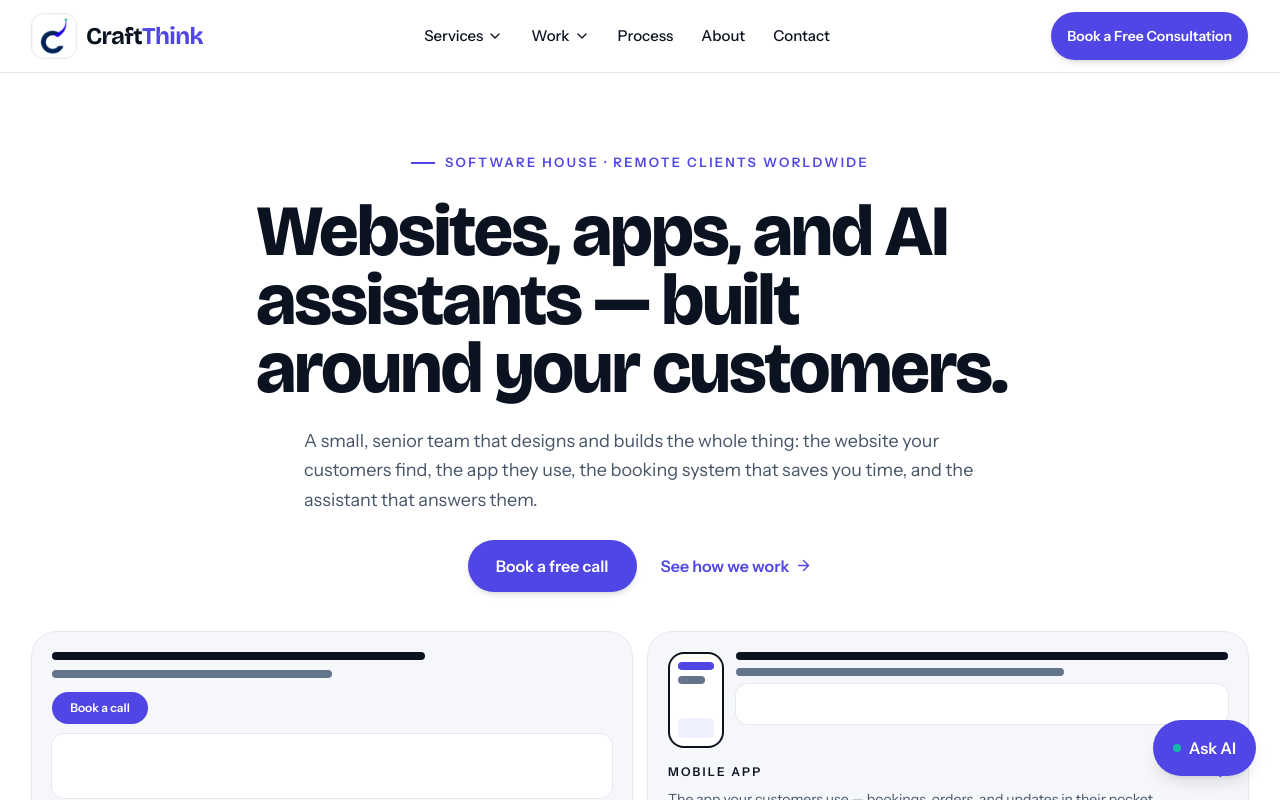
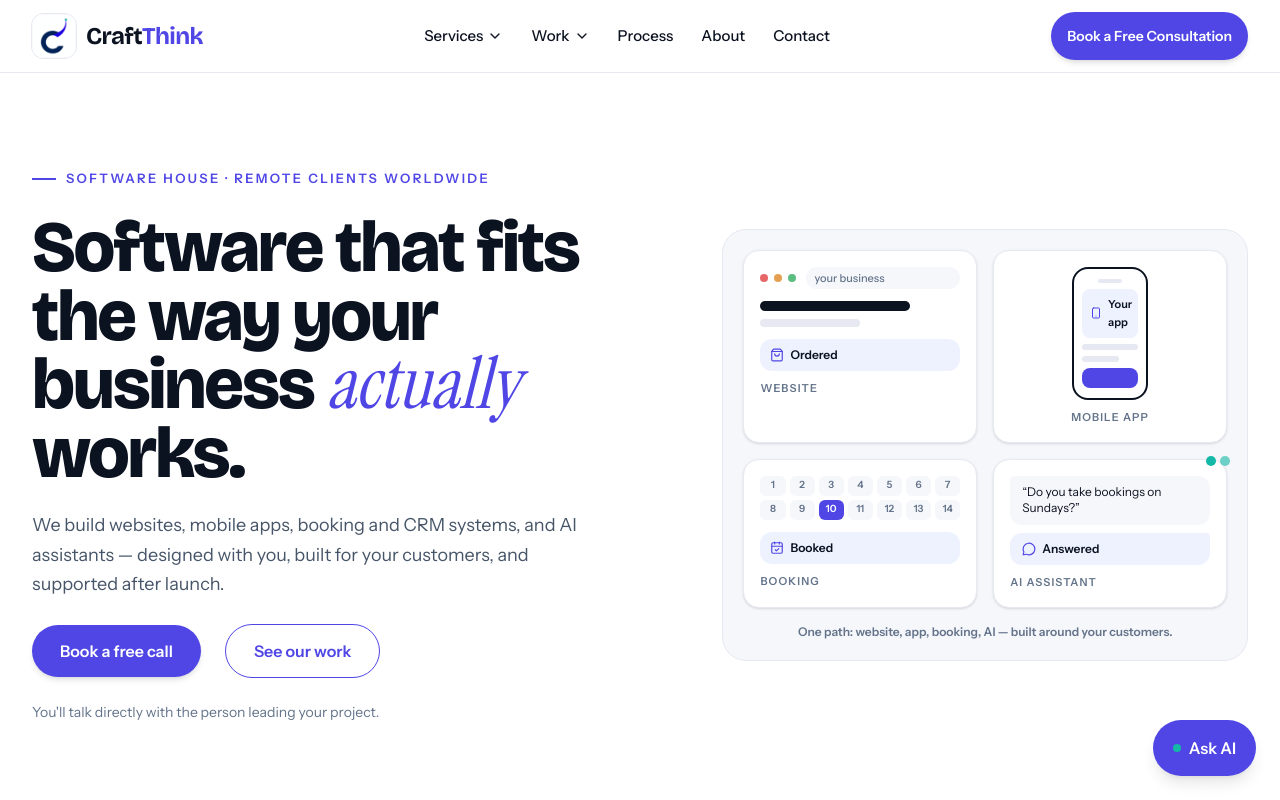
Before and after one commit to officialmuhammadusman/craft-think, a Next.js app: page / in a window 1280 px wide. Shown: the top 800 px of the page. Built offline with nearby package versions, Linux system fonts and the light colour scheme.

Commit message:
Hero reverted from Concept C to Concept A The Path per user feedback

```diff
--- a/src/app/page.tsx
+++ b/src/app/page.tsx
@@ -9,7 +9,7 @@ import { Container } from "@/components/ui/Container";
 import { Button } from "@/components/ui/Button";
 import { SectionHeading } from "@/components/ui/SectionHeading";
 import { Reveal } from "@/components/ui/Reveal";
-import { HeroBento } from "@/components/home/HeroBento";
+import { HeroPathCollage } from "@/components/home/HeroPathCollage";
 
 export const metadata: Metadata = {
   title: "CraftThink — Software, built with thought, guided by AI",
@@ -65,35 +65,33 @@ const whyChoose = [
 export default function HomePage() {
   return (
     <>
-      {/* HERO — Concept C "Work, Not Words": LIGHT editorial hero.
-          Centred statement on top (headline left-aligned within the
-          centred column), then a 4-tile bento of CraftThink's own
-          project types — the work proves the claim before scrolling.
-          Concept A's path collage is gone from the hero (its file
-          stays in place, unused, like DashboardMockup before it). */}
+      {/* HERO — Concept A "The Path" (restored after Concept C was
+          rejected): LIGHT split hero. Left: eyebrow, headline,
+          subline, two CTAs, human proof line. Right: the path
+          collage of CraftThink's own project types, joined by the
+          indigo path line with tiny teal AI dots. */}
       <section aria-labelledby="hero-heading" className="relative overflow-hidden bg-white">
         <Container width="wide">
-          <div className="relative z-10 flex min-w-0 flex-col items-center gap-10 py-12 sm:py-16 lg:py-20">
-            <div className="flex w-full max-w-3xl min-w-0 flex-col items-center gap-6 text-center">
+          <div className="relative z-10 grid min-w-0 grid-cols-1 items-center gap-10 py-12 sm:py-20 lg:grid-cols-[1.1fr_0.9fr] lg:gap-12 lg:py-24">
+            <div className="flex min-w-0 flex-col items-start gap-6 text-left">
               <span className="ct-eyebrow">Software house · Remote clients worldwide</span>
-              <h1 id="hero-heading" className="ct-display-xl text-left text-[#0B1220]">
-                Websites, apps, and AI assistants — built around your customers.
+              <h1 id="hero-heading" className="ct-display-xl text-[#0B1220]">
+                Software that fits the way your business <em className="ct-serif-accent text-[#4F46E5]">actually</em> works.
               </h1>
-              <p className="ct-body-lg max-w-2xl text-left text-[#475569]">
-                A small, senior team that designs and builds the whole thing: the website your customers find, the app they use, the booking system that saves you time, and the assistant that answers them.
+              <p className="ct-body-lg max-w-xl text-[#475569]">
+                We build websites, mobile apps, booking and CRM systems, and AI assistants — designed with you, built for your customers, and supported after launch.
               </p>
-              <div className="flex w-full flex-col items-center gap-4 sm:w-auto sm:flex-row sm:gap-6">
+              <div className="flex w-full flex-col gap-4 sm:w-auto sm:flex-row sm:items-center sm:gap-6">
                 <Button href="/consultation" size="lg" className="w-full sm:w-auto">Book a free call</Button>
-                <Link href="/process" className="flex min-h-[48px] items-center gap-1.5 text-base font-semibold text-[#4F46E5] hover:text-[#4338CA]">
-                  See how we work <ArrowRight size={17} />
-                </Link>
+                <Button href="/work" variant="outline" size="lg" className="w-full sm:w-auto">See our work</Button>
               </div>
+              <p className="text-sm text-[#64748B]">You&apos;ll talk directly with the person leading your project.</p>
             </div>
-            {/* Extra bottom padding on phones/tablets so the bento
+            {/* Extra bottom padding on phones/tablets so the collage
                 bottom is never hidden under the fixed mobile CTA bar
                 or the floating Ask AI button while on screen. */}
-            <div className="w-full min-w-0 pb-24 lg:pb-2">
-              <HeroBento />
+            <div className="min-w-0 pb-24 pt-2 lg:pb-2">
+              <HeroPathCollage />
             </div>
           </div>
         </Container>
```
